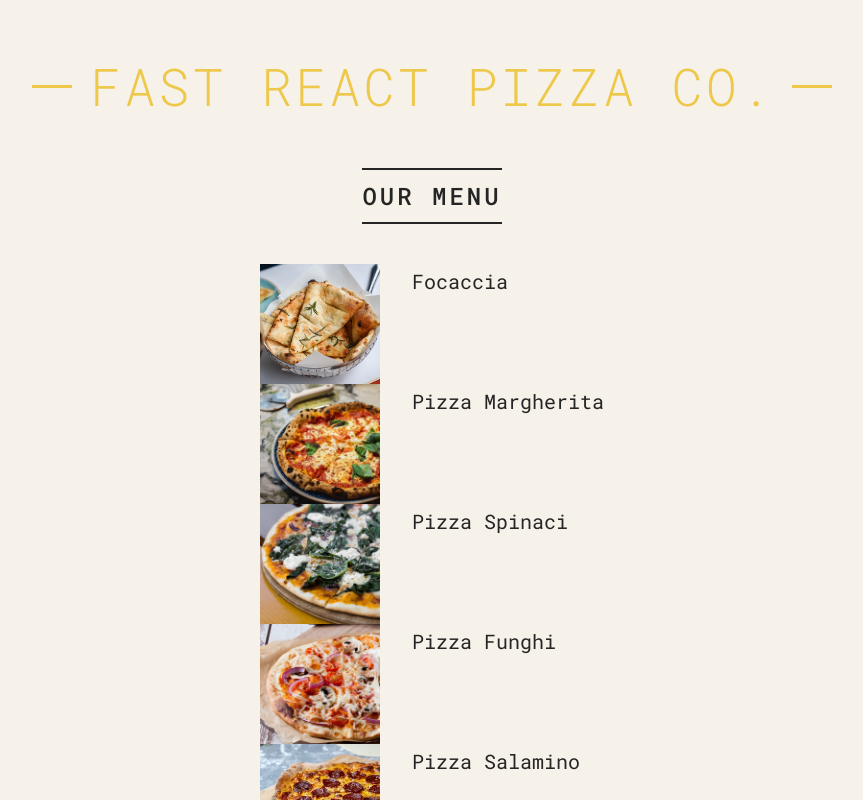
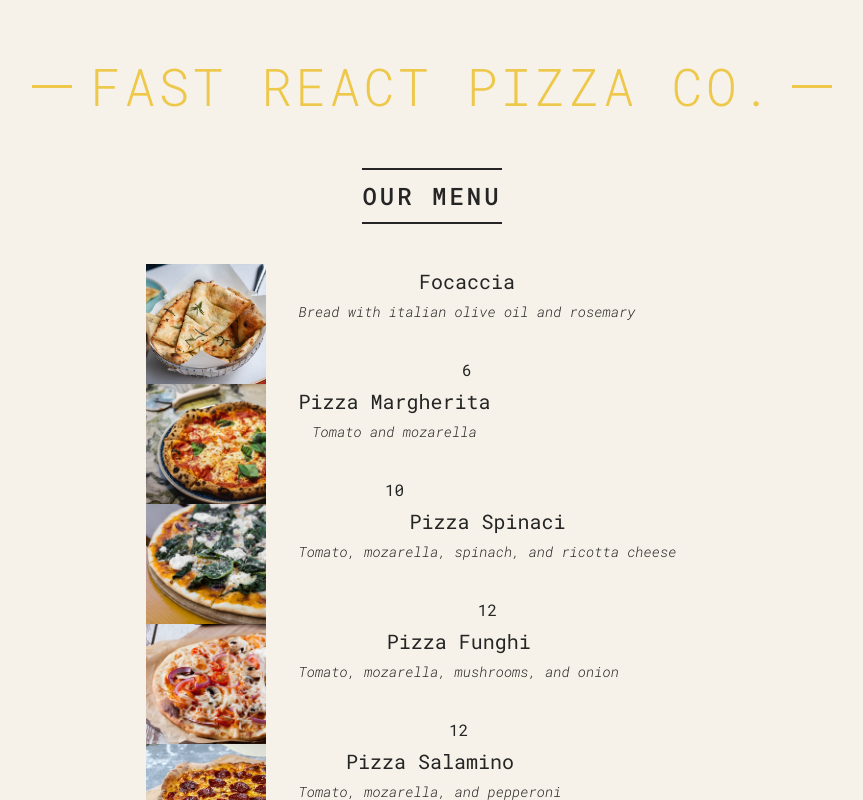
Before and after one commit to dariojularic/react-workshop, a React (Vite) app: page / in a window 1280 px wide. Shown: the top 800 px of the page, without its empty margins (208-1071 px from the left). Built offline with nearby package versions, Linux system fonts and the light colour scheme.

Commit message:
Refactor code

```diff
--- a/src/App.jsx
+++ b/src/App.jsx
@@ -24,11 +24,11 @@ function Pizza(props) {
   console.log(props)
   return (
     <div className="pizza">
-      <img src={props.photoName} alt={props.photoName} />
+      <img src={props.pizzaObj.photoName} alt={props.pizzaObj.photoName} />
       <div>
-        <h3>{props.name}</h3>
-        <p>{props.ingredients}</p>
-        <span>{props.price}</span>
+        <h3>{props.pizzaObj.name}</h3>
+        <p>{props.pizzaObj.ingredients}</p>
+        <span>{props.pizzaObj.price}</span>
       </div>
     </div>
   )
@@ -50,7 +50,7 @@ function Menu() {
 
       <div>
         {pizzaData.map(pizza => (
-          <Pizza name={pizza.name} photoName={pizza.photoName} />
+          <Pizza pizzaObj={pizza} />
         ))}
 
       </div>
```
